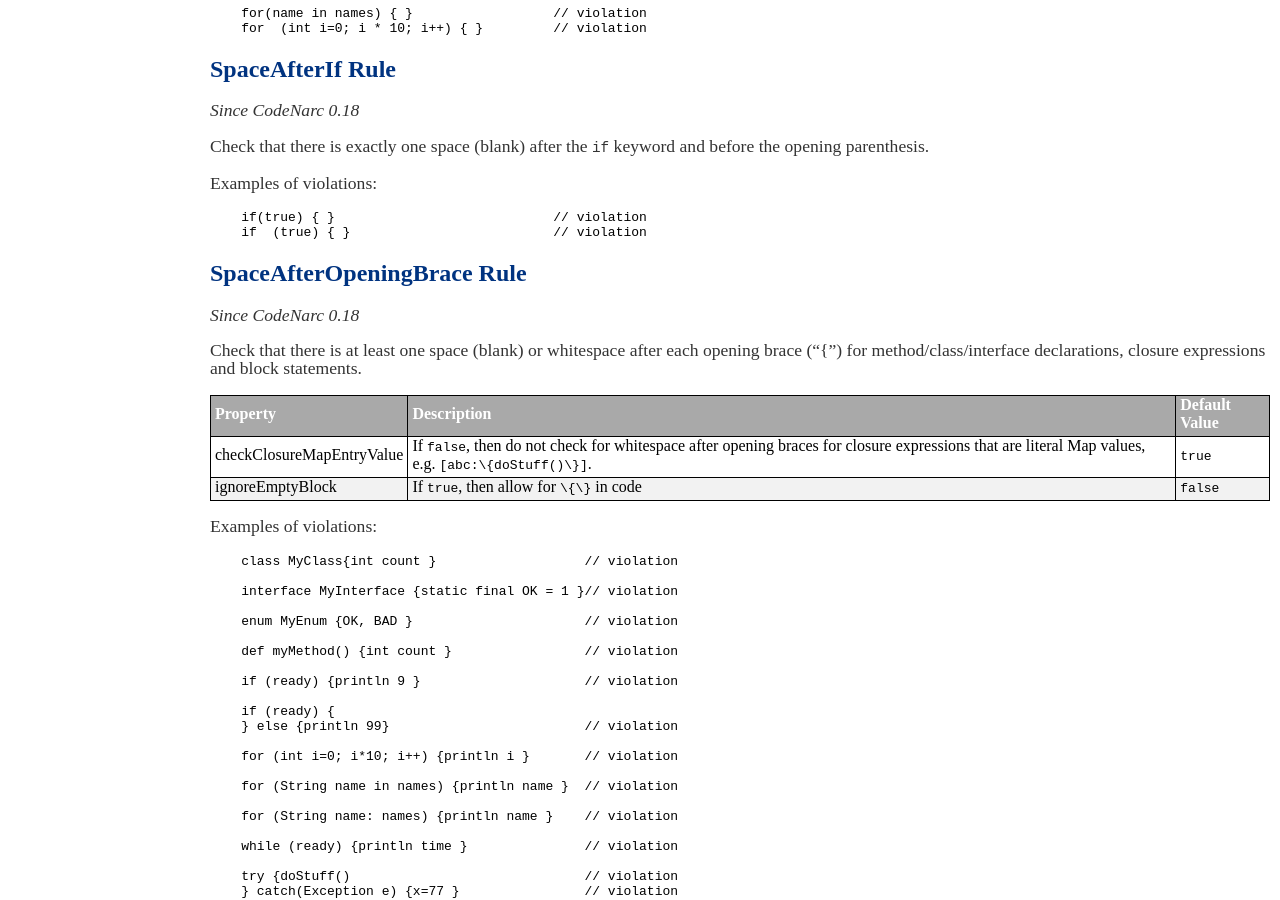
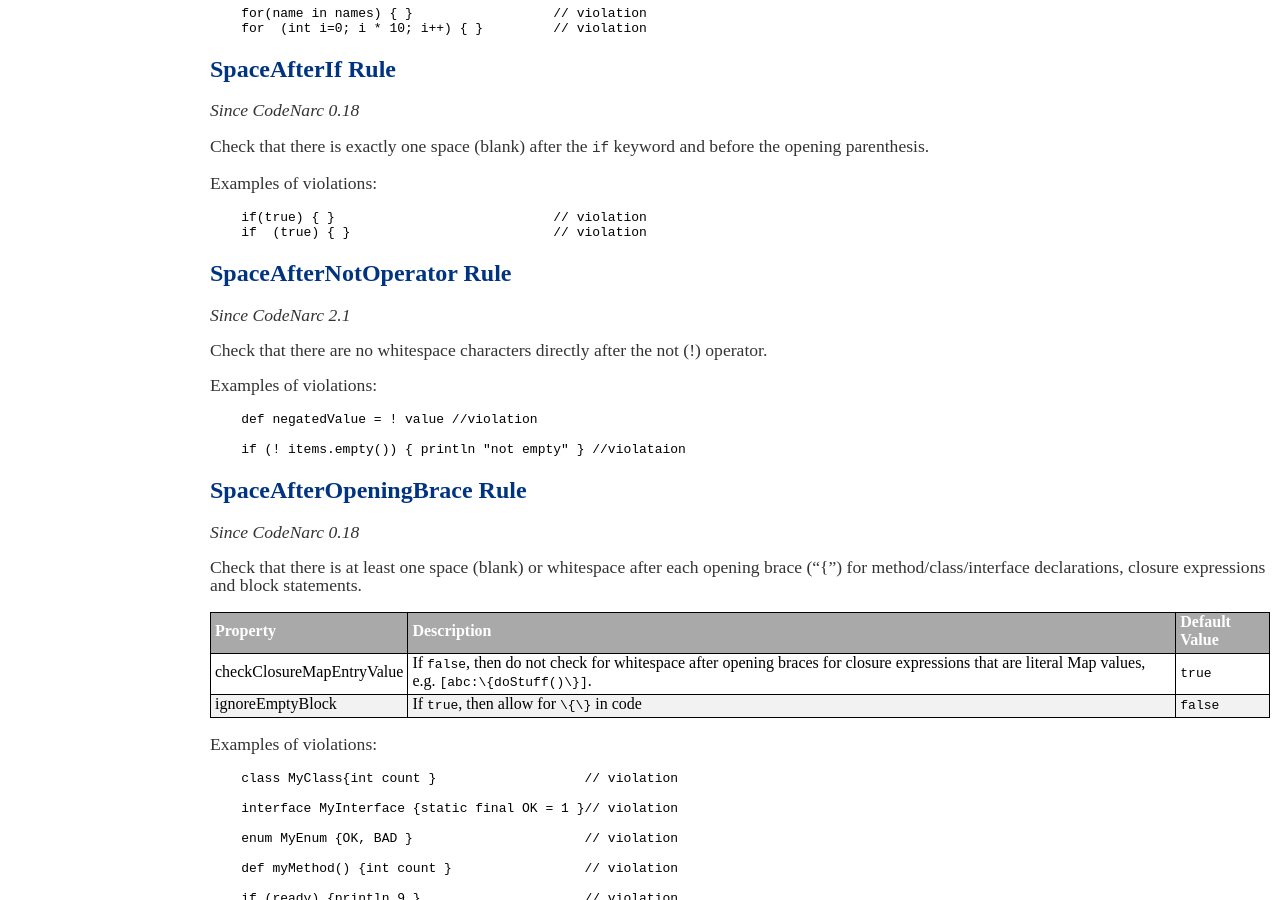
Before and after one commit to CodeNarc/CodeNarc, a Jekyll site: the page built from codenarc-rules-formatting.md, in a window 1280 px wide and 900 px high, scrolled down 9159 px. Built offline with Jekyll 4.4.1, drawn with Linux system fonts in a browser that asks for light colours.

Commit message:
Add SpaceAfterNotOperator rule.
Fixes #580.

````diff
--- a/codenarc-rules-formatting.md
+++ b/codenarc-rules-formatting.md
@@ -609,6 +609,19 @@ Examples of violations:
     if  (true) { }                          // violation
 ```
 
+## SpaceAfterNotOperator Rule
+
+*Since CodeNarc 2.1*
+
+Check that there are no whitespace characters directly after the not (!) operator.
+
+Examples of violations:
+
+```
+    def negatedValue = ! value //violation
+
+    if (! items.empty()) { println "not empty" } //violataion
+```
 
 ## SpaceAfterOpeningBrace Rule
 
````
